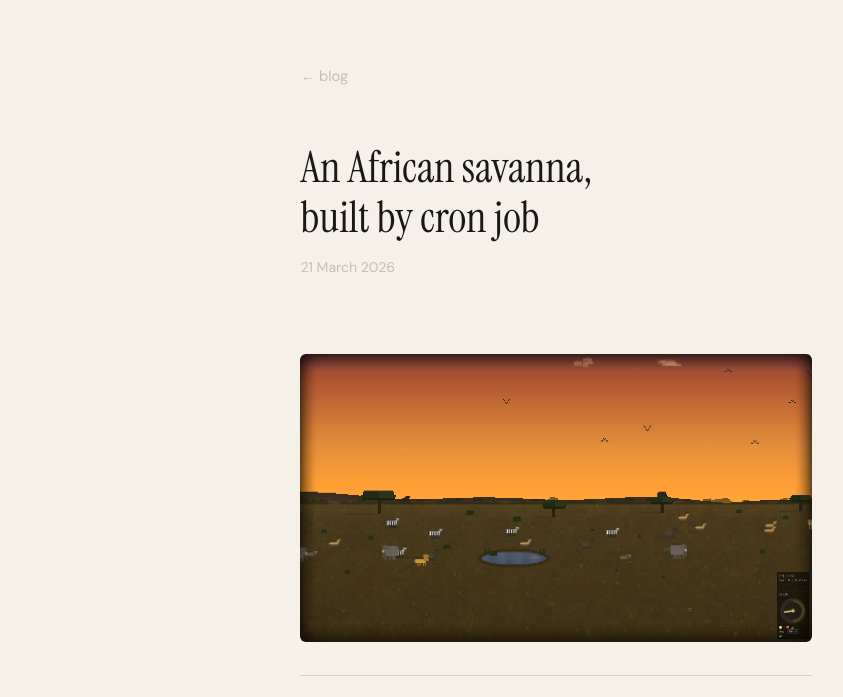
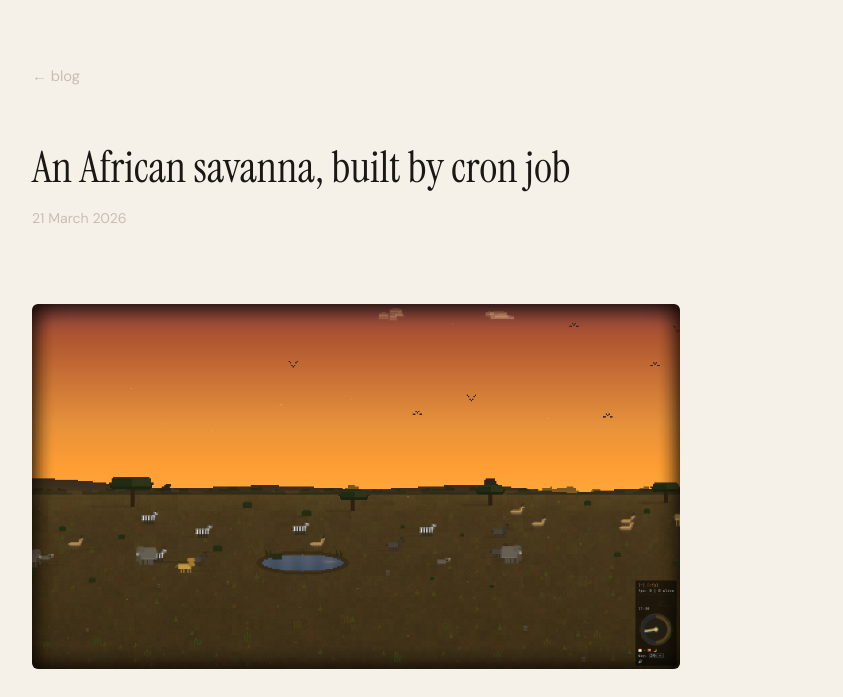
Before and after one commit to morgaesis/morgaesis.github.io, an Astro site: page /blog/african-savanna-screensaver in a window 1280 px wide. Shown: the top 697 px of the page, without its empty margins (84-927 px from the left). Built offline with nearby package versions, Linux system fonts and the light colour scheme; Astro itself is replaced by a stand-in of ours.

Commit message:
Widen desktop blog layout

```diff
--- a/src/layouts/BlogPost.astro
+++ b/src/layouts/BlogPost.astro
@@ -86,7 +86,7 @@ const formatted = date.toLocaleDateString("en-GB", {
       }
 
       main {
-        max-width: 540px;
+        max-width: 648px;
         margin: 0 auto;
         padding: 8vh clamp(0.5rem, 2vw, 0.8rem) 8vh;
       }
@@ -151,6 +151,12 @@ const formatted = date.toLocaleDateString("en-GB", {
 
       .prose {
         overflow-wrap: break-word;
+      }
+
+      .prose::after {
+        clear: both;
+        content: "";
+        display: block;
       }
 
       .prose :global(a) {
@@ -900,6 +906,64 @@ const formatted = date.toLocaleDateString("en-GB", {
         max-width: 100%;
         border-radius: 6px;
         margin: 1.5rem 0;
+      }
+
+      @media (min-width: 1120px) {
+        main {
+          max-width: min(1120px, calc(100vw - 4rem));
+          padding-left: clamp(1rem, 3vw, 2rem);
+          padding-right: clamp(1rem, 3vw, 2rem);
+        }
+
+        .back,
+        article header {
+          max-width: 648px;
+        }
+
+        .prose {
+          --reader-width: 648px;
+          --aside-gap: 2rem;
+          --aside-width: clamp(360px, 36vw, 440px);
+        }
+
+        .prose :global(p),
+        .prose :global(h2),
+        .prose :global(h3),
+        .prose :global(ul),
+        .prose :global(ol),
+        .prose :global(blockquote),
+        .prose :global(pre),
+        .prose :global(hr),
+        .prose :global(.footnotes) {
+          max-width: var(--reader-width);
+        }
+
+        .prose :global(.article-figure) {
+          clear: right;
+          float: right;
+          margin: 0.25rem 0 1.5rem var(--aside-gap);
+          padding: 0.85rem 0;
+          width: var(--aside-width);
+        }
+
+        .prose :global(.sketch-figure) {
+          margin-left: var(--aside-gap);
+          transform: none;
+          width: clamp(420px, 39vw, 520px);
+        }
+
+        .prose :global(.gate-map) {
+          min-height: 15.5rem;
+        }
+
+        .prose :global(.sand-stage),
+        .prose :global(.sandbox-stage) {
+          min-height: 17rem;
+        }
+
+        .prose :global(.footnotes) {
+          clear: both;
+        }
       }
 
       @media (max-width: 480px) {
```
